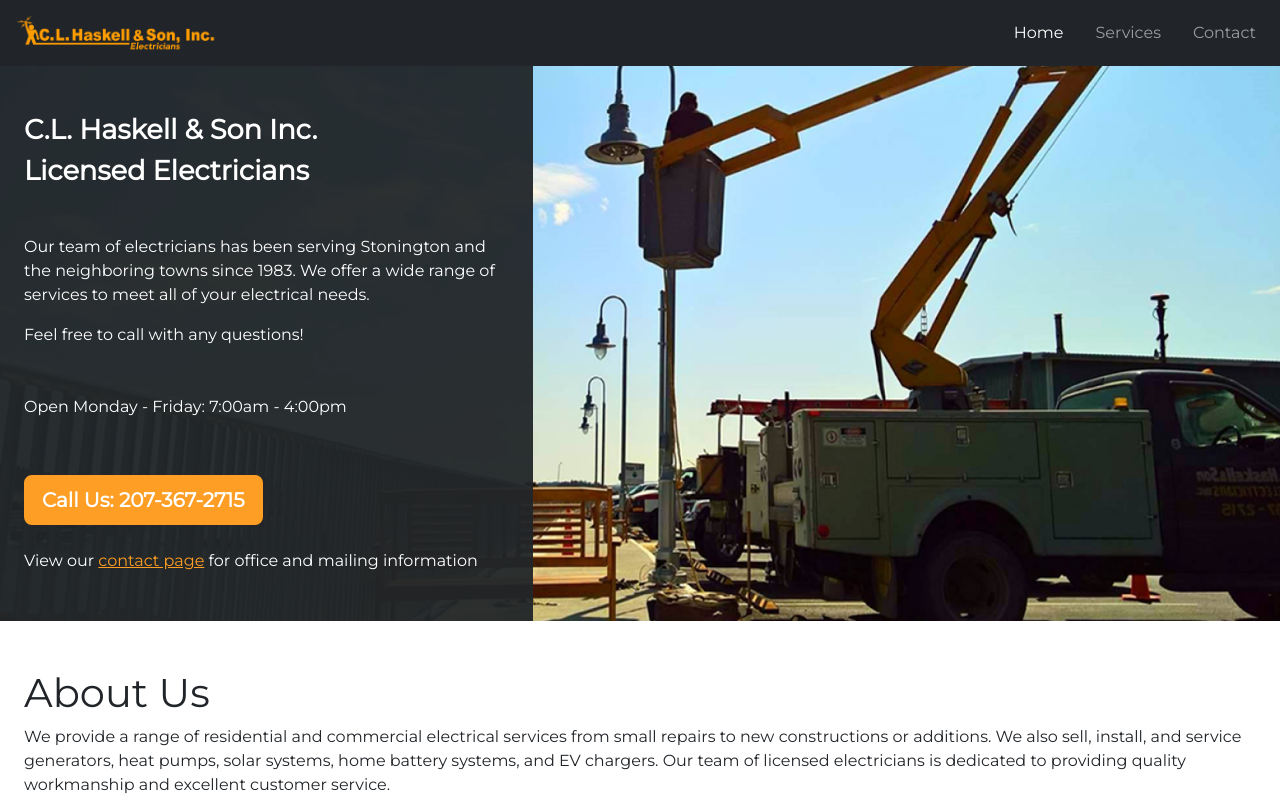
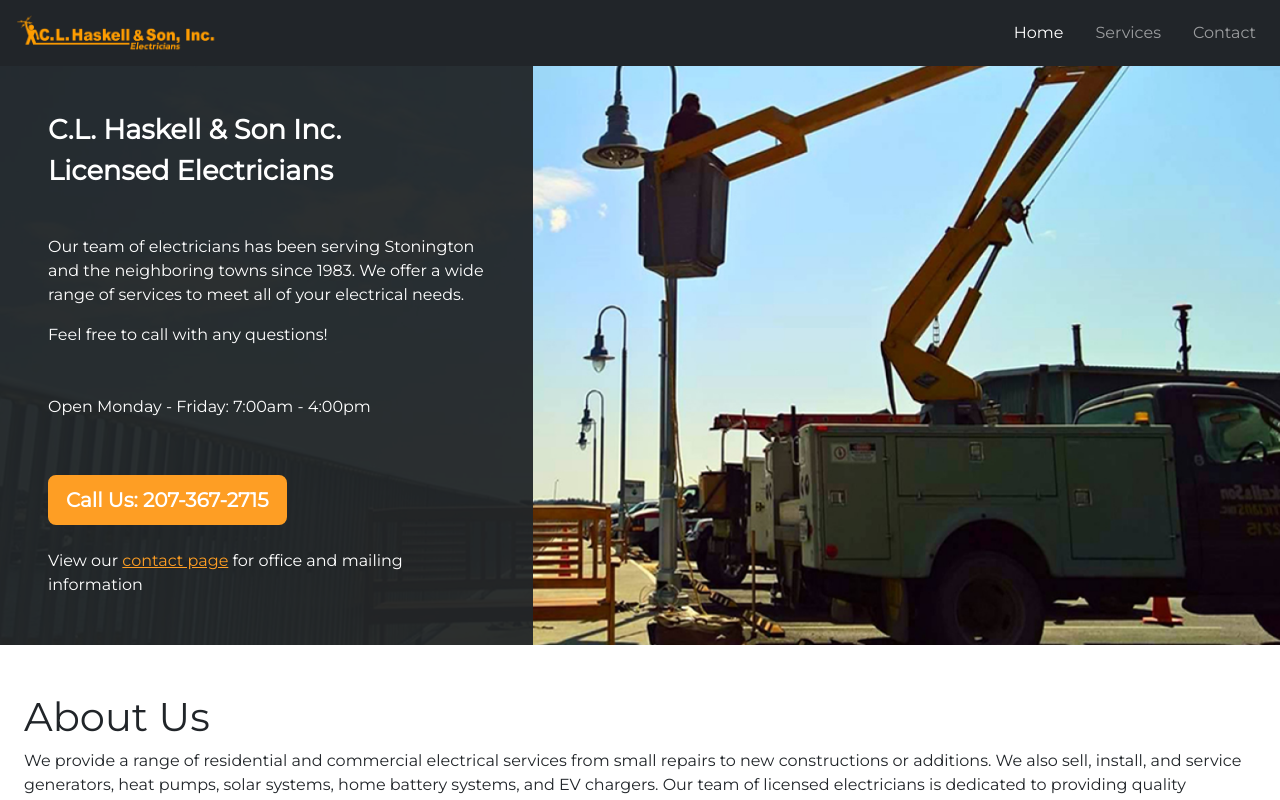
Before and after one commit to colbychaskell/clhaskellelectric.com, a React (Create React App) app: page / in a window 1280 px wide. Shown: the top 800 px of the page. Built offline with nearby package versions, Linux system fonts and the light colour scheme.

Commit message:
fix padding on large

```diff
--- a/src/components/Hero.js
+++ b/src/components/Hero.js
@@ -8,7 +8,7 @@
 const Hero = () => {
   return (
     <Row className='hero g-0' >
-      <Col md={5} className='px-4 hero-text h-100'>
+      <Col md={5} className='px-4 px-md-5 hero-text h-100'>
       <h1 className='mt-5'>C.L. Haskell & Son Inc.</h1>
       <h1 className='mb-5'>Licensed Electricians</h1>
         {/* <h1 className='my-5'>Licensed Electricians in Stonington, ME</h1> */}
```
